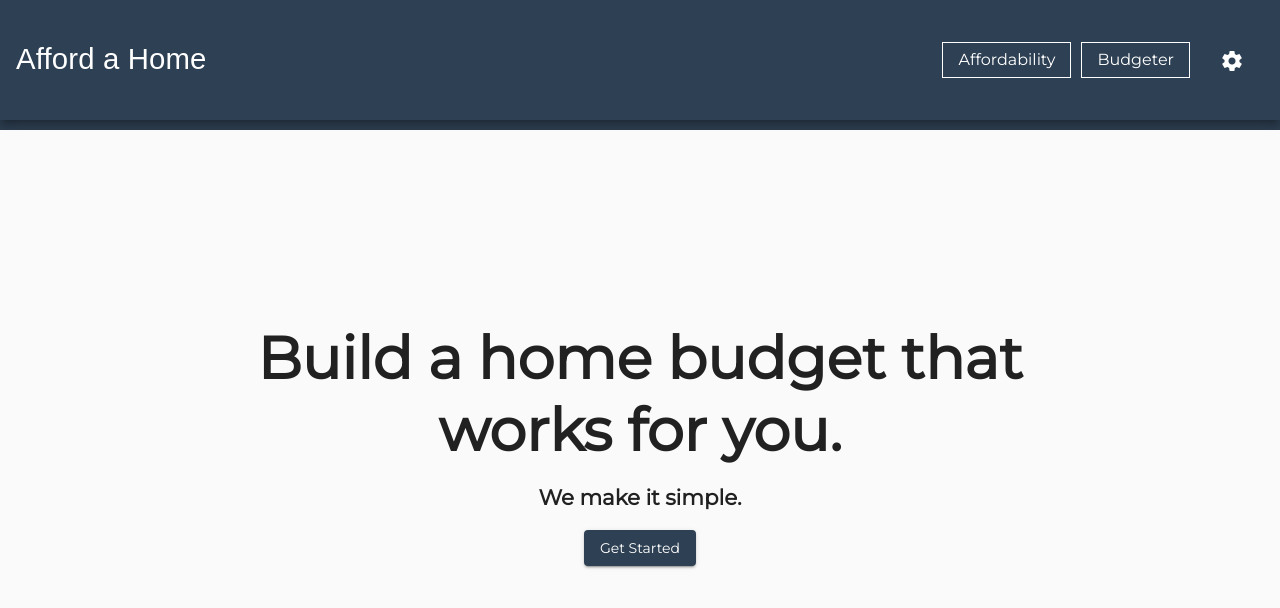
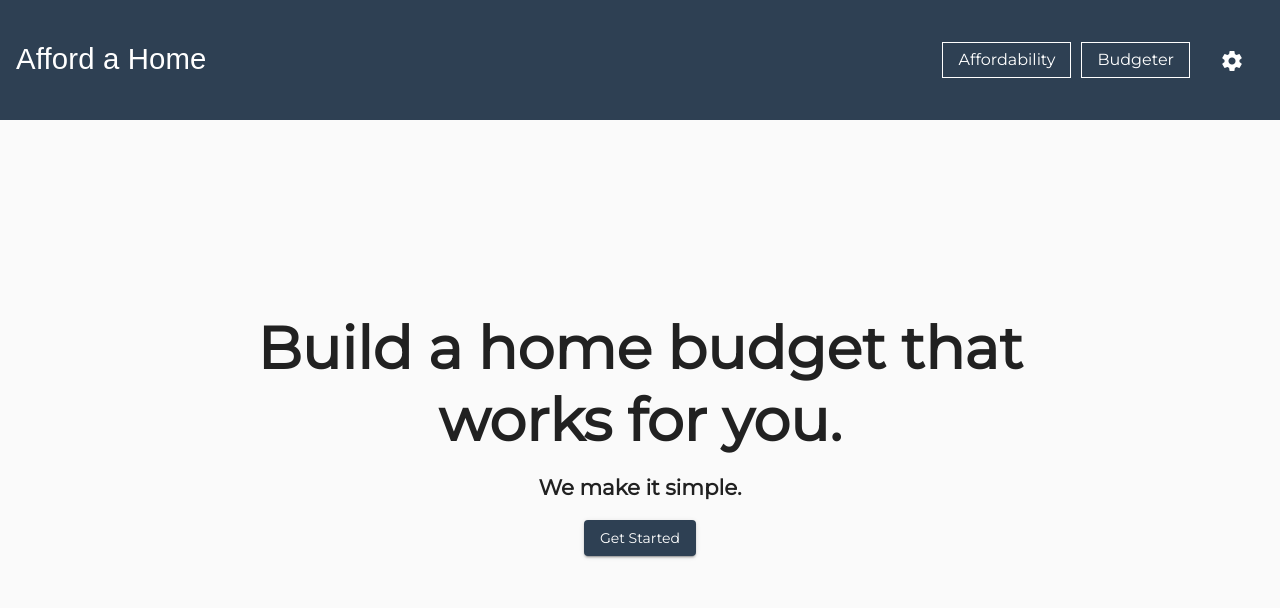
Before and after one commit to carsonsturtevant/afford-a-home, an Angular app: page / in a window 1280 px wide. Shown: the top 608 px of the page. Built offline with nearby package versions, Linux system fonts and the light colour scheme; a web font is replaced by a local one.

Commit message:
fix issue with navbar

```diff
--- a/src/app/components/navbar/navbar.component.scss
+++ b/src/app/components/navbar/navbar.component.scss
@@ -1,6 +1,6 @@
 mat-toolbar {
-  min-height: 130px !important;
-  max-height: 130px !important;
+  min-height: 120px !important;
+  max-height: 120px !important;
   color: white;
 }
 
@@ -14,7 +14,8 @@ mat-sidenav {
 }
 
 mat-toolbar-row {
-  height: inherit;
+  min-height: inherit;
+  max-height: inherit;
 }
 
 .main-title {
```
